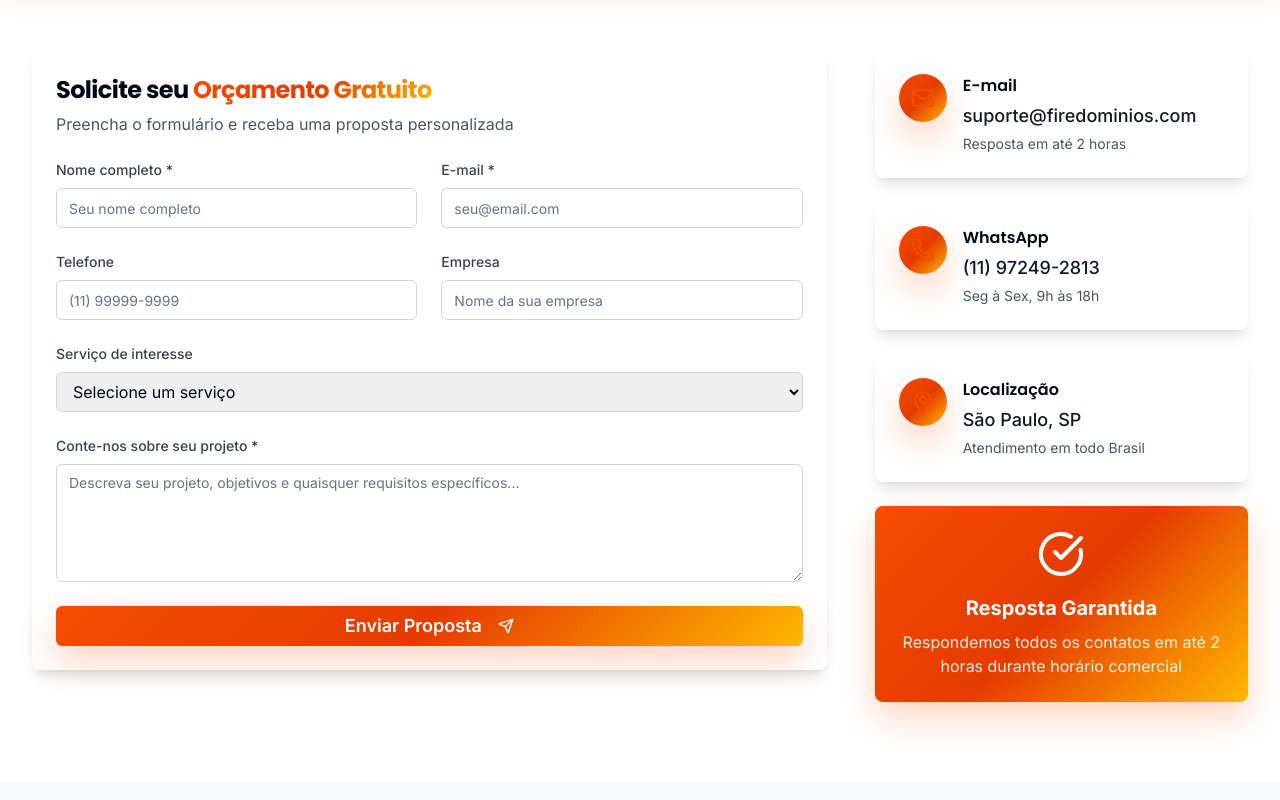
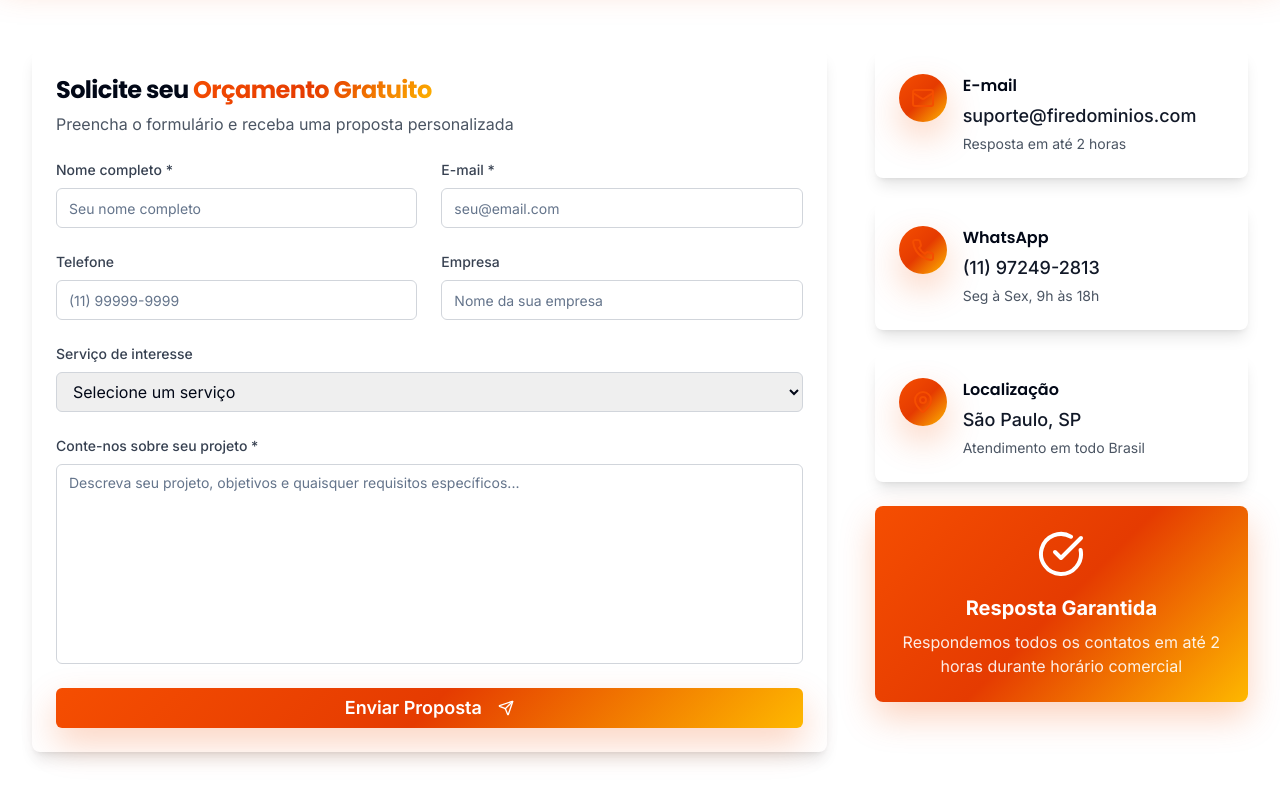
Before and after one commit to MateusNogueriaElias/sitefire, a React (Vite) app: page /contato in a window 1280 px wide. Shown: the part 434-1234 px from the top of the page. Built offline with nearby package versions, Linux system fonts and the light colour scheme.

Commit message:
Fix: Set fixed size for text area
Fixed the text area size in the contact form.

```diff
--- a/src/pages/Contato.tsx
+++ b/src/pages/Contato.tsx
@@ -1,3 +1,4 @@
+
 import { useState } from 'react';
 import { Mail, Phone, MapPin, Send, CheckCircle } from 'lucide-react';
 import { Button } from '@/components/ui/button';
@@ -244,9 +245,9 @@ const Contato = () => {
                           value={formData.message}
                           onChange={handleInputChange}
                           required
-                          rows={5}
+                          rows={8}
                           placeholder="Descreva seu projeto, objetivos e quaisquer requisitos específicos..."
-                          className="border-gray-300 focus:border-fire-primary focus:ring-fire-primary"
+                          className="border-gray-300 focus:border-fire-primary focus:ring-fire-primary resize-none min-h-[200px] max-h-[200px]"
                         />
                       </div>
 
```
